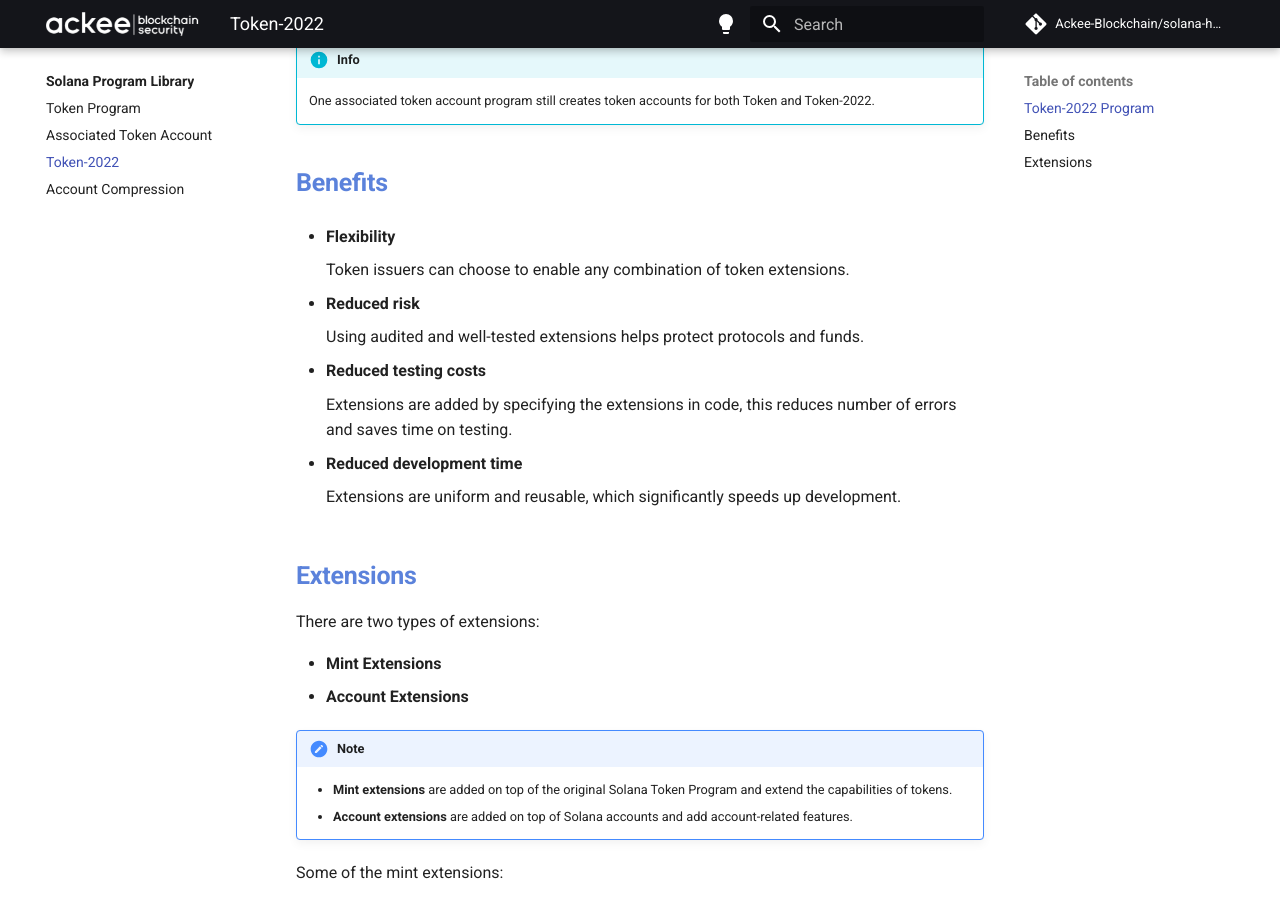
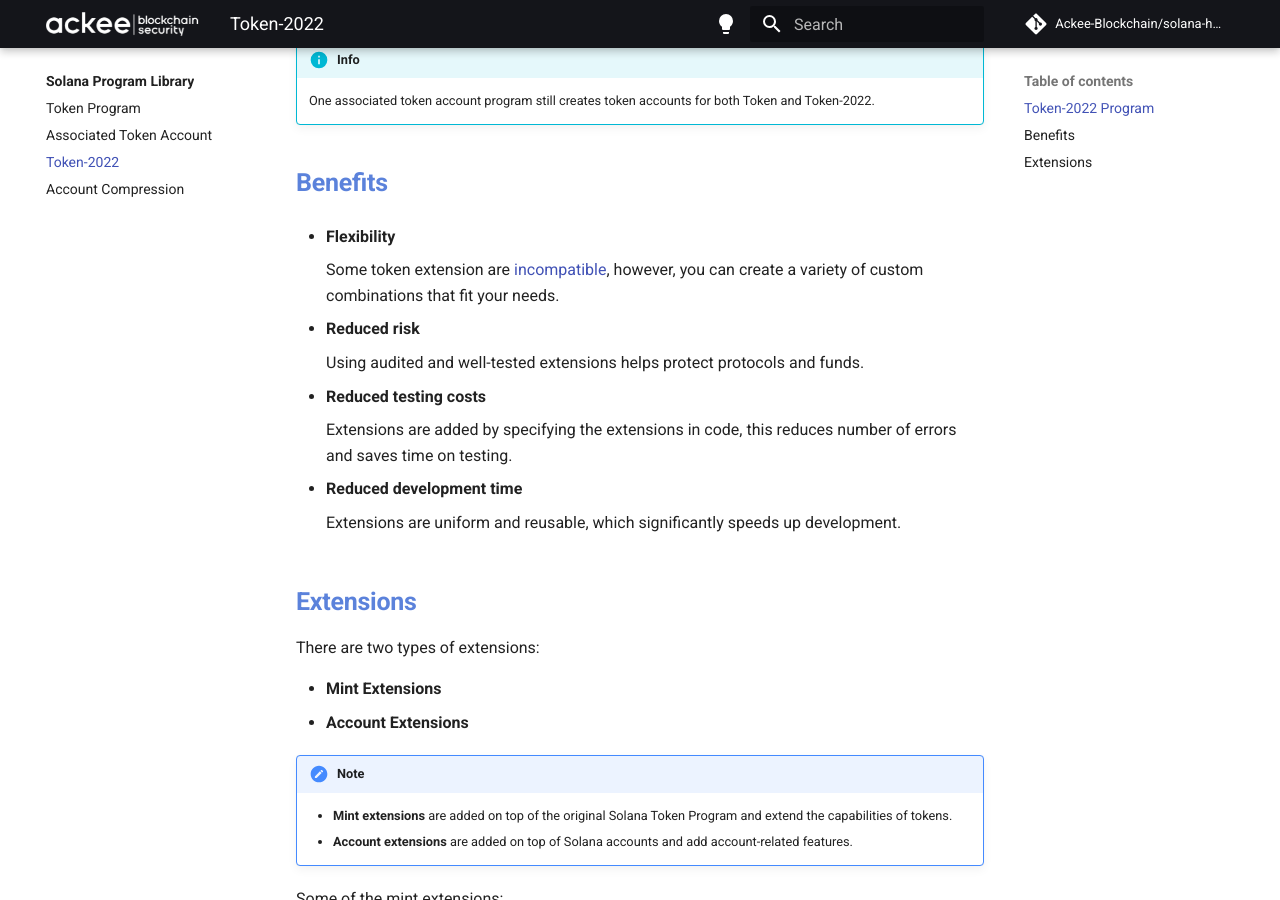
Before and after one commit to vmpyre/solana-handbook, an MkDocs documentation site: the page built from docs/handbook/chapter4/token-2022.md, in a window 1280 px wide and 900 px high, scrolled down 399 px. Built offline with MkDocs 1.6.1 and Material for MkDocs 9.7.7, drawn with Linux system fonts in a browser that asks for light colours; comment, search, counter and statistics services are not loaded.

Commit message:
update token2022

```diff
--- a/docs/handbook/chapter4/token-2022.md
+++ b/docs/handbook/chapter4/token-2022.md
@@ -10,7 +10,7 @@ The Token-2022 Program extends the functionality provided by the Token Program.
 
 - **Flexibility**
 
-    Token issuers can choose to enable any combination of token extensions.
+    Some token extension are [incompatible](https://solana.com/developers/guides/token-extensions/getting-started#what-extensions-are-compatible-with-each-other), however, you can create a variety of custom combinations that fit your needs.
 
 - **Reduced risk**
 
```
